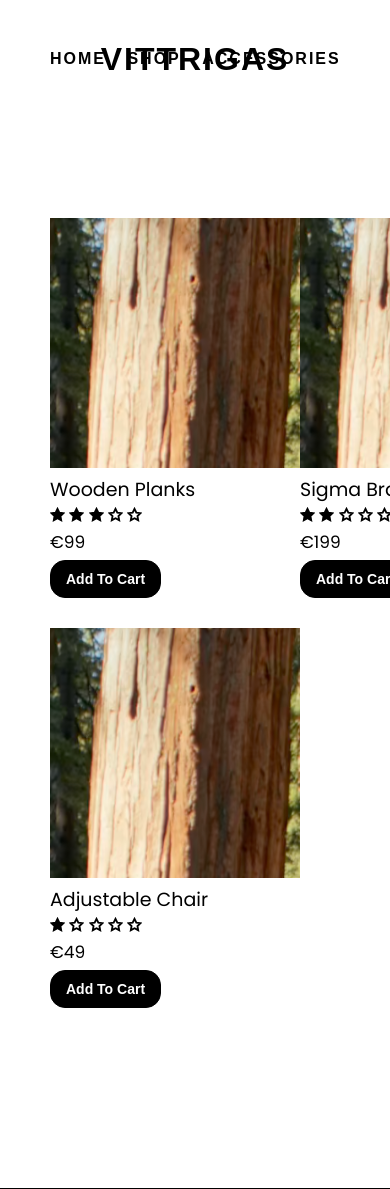
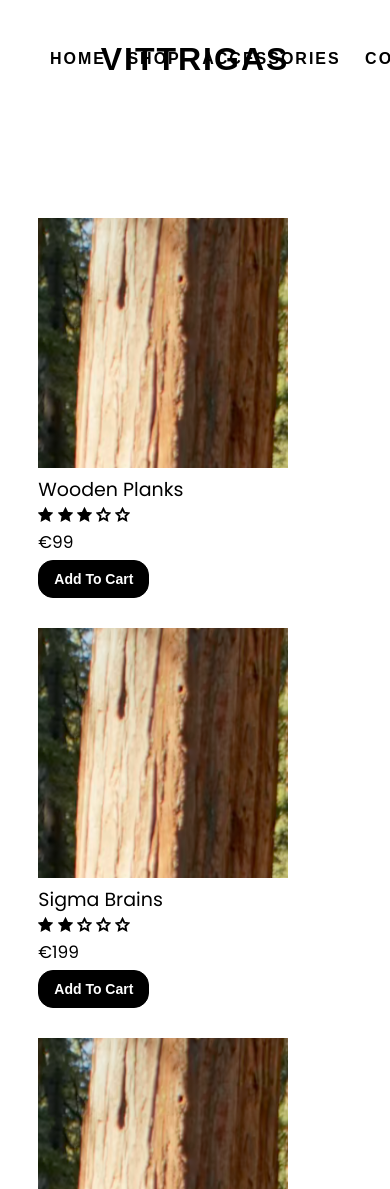
Before and after one commit to RpnAndri/vittrigas, a Django app: page /store/ in a window 390 px wide; the page is wider, and only the part inside the window is pictured. Shown: the top 1189 px of that part. Run offline with Django 5.2, Linux system fonts and the light colour scheme; data comes from the database, SQL or seed files in the repository; some libraries are stand-ins or nearby versions.

Commit message:
edit: screen size dynamic

```diff
--- a/vittrigas/static/css/product_list.css
+++ b/vittrigas/static/css/product_list.css
@@ -62,3 +62,18 @@
     background-color: white;
     color: black;
 }
+
+@media (max-width: 1000px) {
+    .all-products {
+        display: grid;
+        grid-template-columns: repeat(2, 1fr); /* 4 equal columns */
+    }
+}
+
+@media (max-width: 768px) {
+    .all-products {
+        display: flex;
+        flex-direction: column;
+        align-items: baseline;
+    }
+}
```
